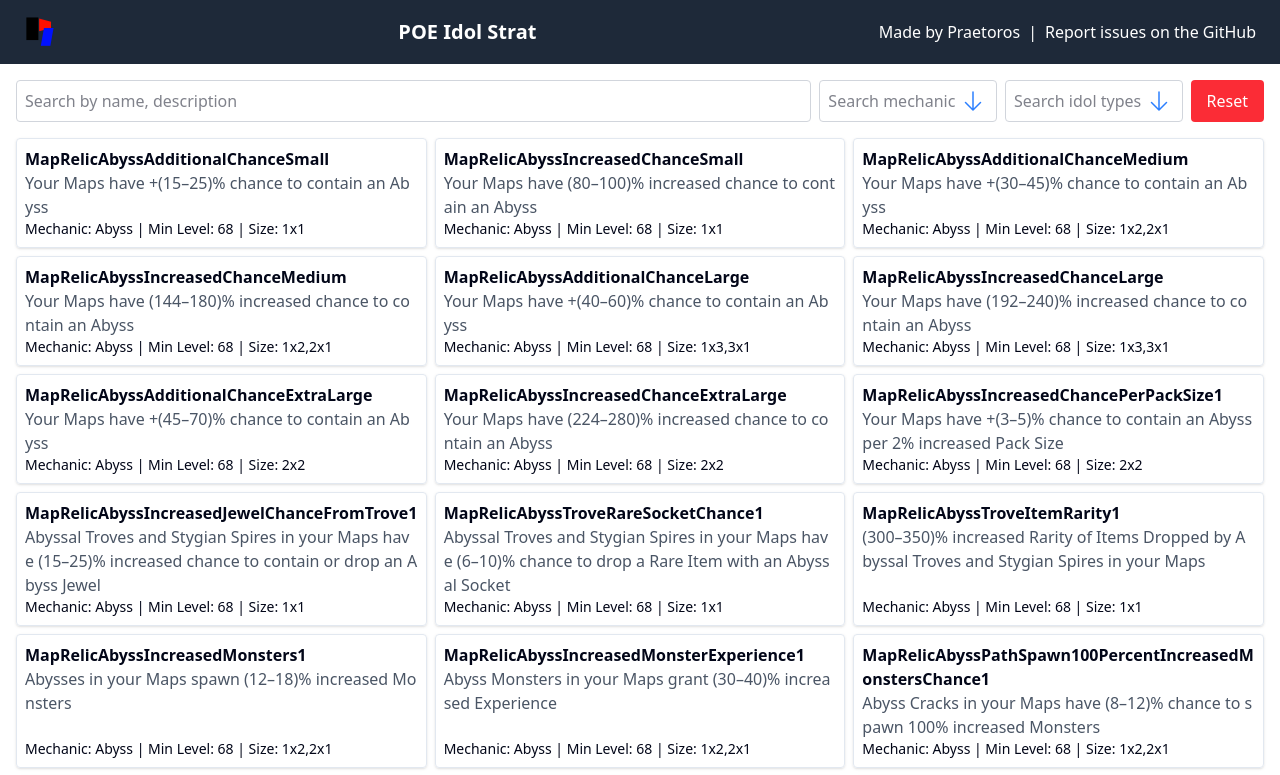
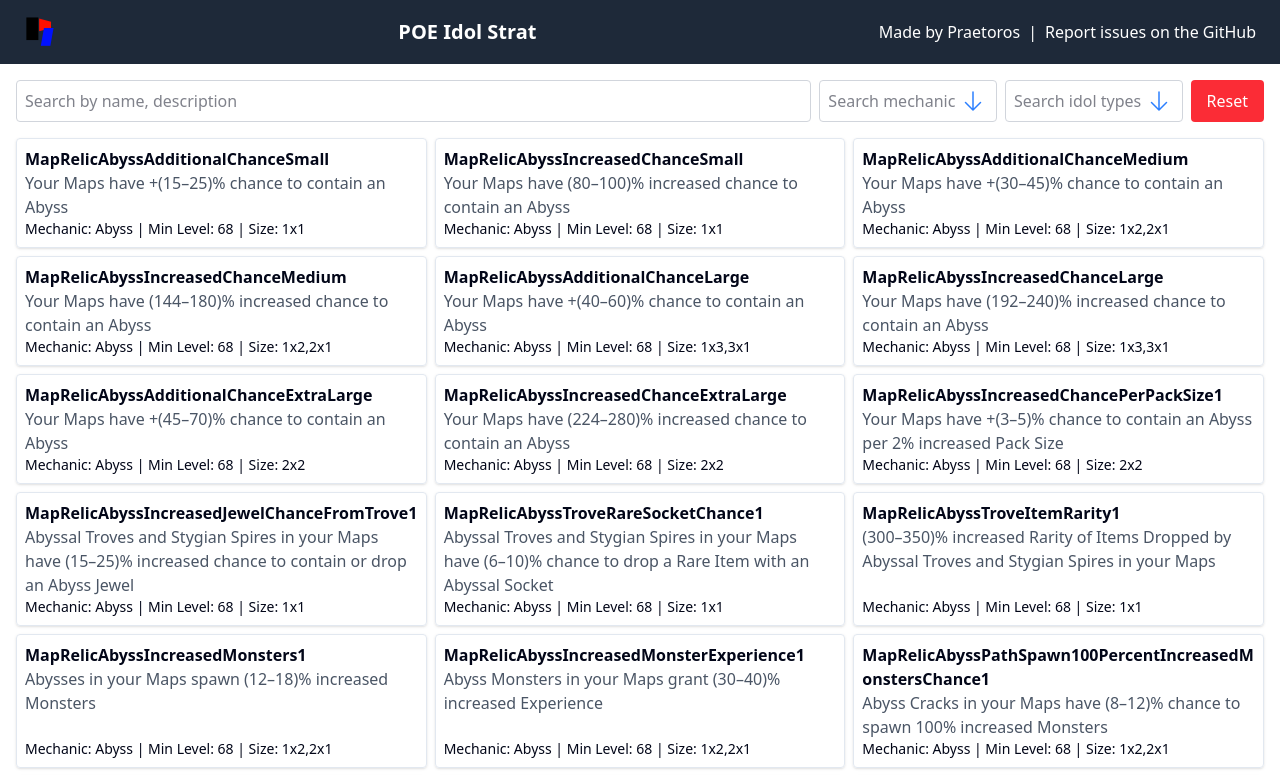
Before and after one commit to praetoros/poe-idol-strat, a React (Vite) app: page / in a window 1280 px wide. Shown: the top 775 px of the page. Built offline with nearby package versions, Linux system fonts and the light colour scheme.

Commit message:
fix text break

```diff
--- a/src/components/idol-list-item.tsx
+++ b/src/components/idol-list-item.tsx
@@ -10,10 +10,10 @@
 		// biome-ignore lint/a11y/useKeyWithClickEvents: <explanation>
 		<li
 			key={idol.Code}
-			className="flex flex-col break-all rounded border p-2 shadow"
+			className="flex flex-col rounded border p-2 shadow"
 			onClick={() => copyTradeText(idol.str)}
 		>
-			<h2 className="font-semibold text-md">{idol.Code}</h2>
+			<h2 className="break-all font-semibold text-md">{idol.Code}</h2>
 			<p
 				className="text-gray-600"
 				// biome-ignore lint/security/noDangerouslySetInnerHtml: <explanation>
```
